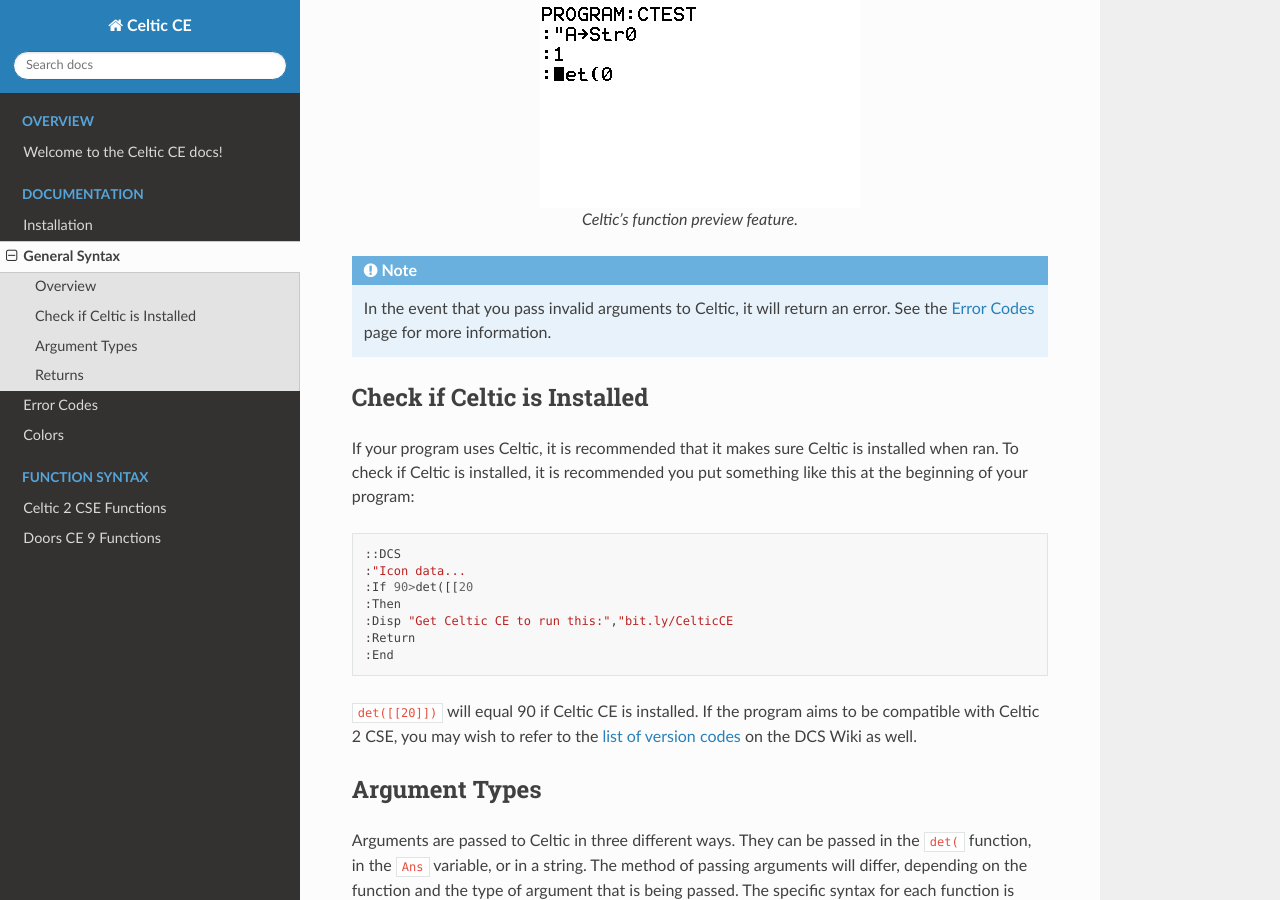
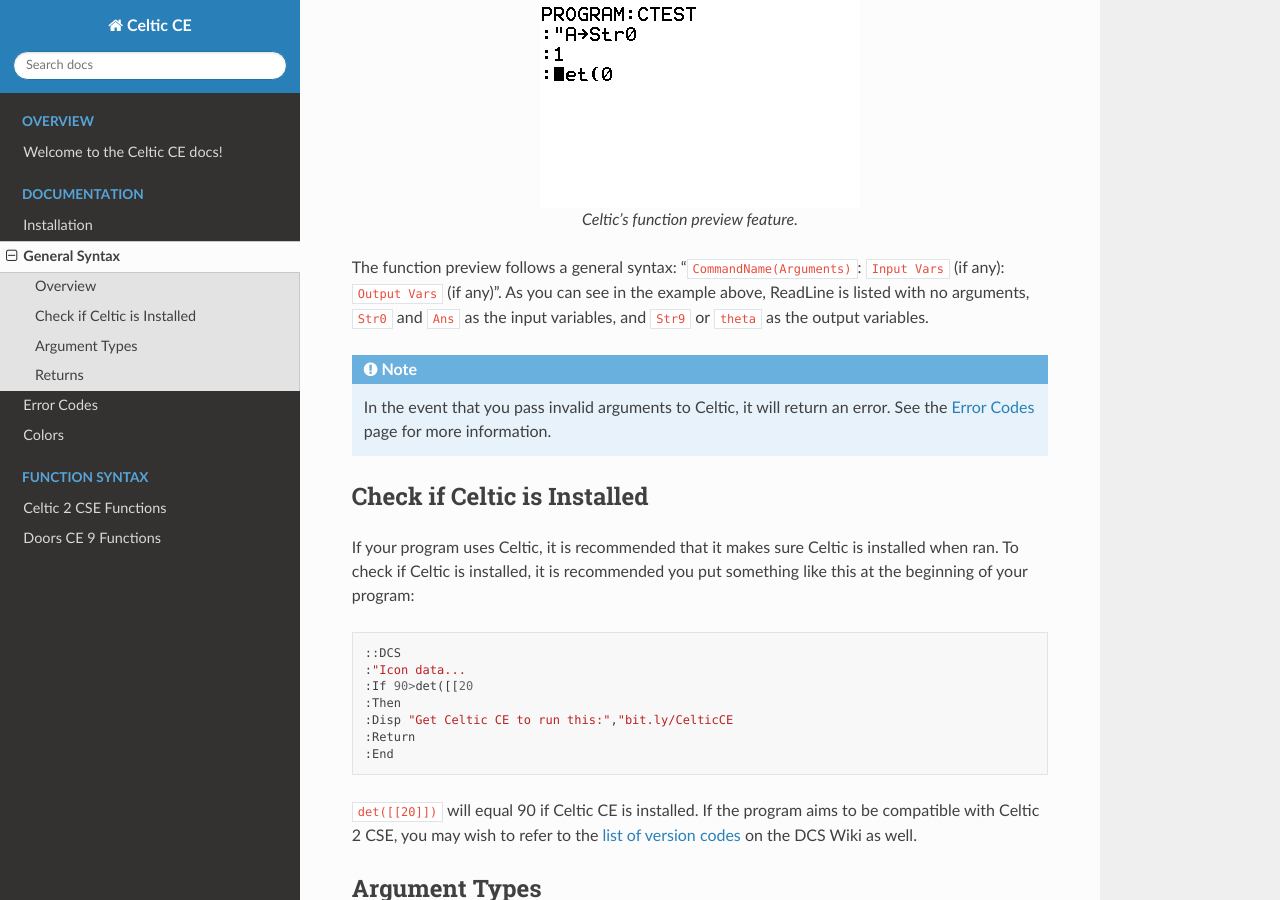
Before and after one commit to RoccoLoxPrograms/CelticCE, a Sphinx documentation site: the page built from docs/gensyntax.rst, in a window 1280 px wide and 900 px high, scrolled down 394 px. Built offline with Sphinx 7.4.7 and the Read the Docs theme 2.0.0, drawn with Linux system fonts in a browser that asks for light colours.

Commit message:
Docs update

```diff
--- a/docs/gensyntax.rst
+++ b/docs/gensyntax.rst
@@ -14,6 +14,8 @@
     :align: center
 
     Celtic's function preview feature.
+
+The function preview follows a general syntax: "``CommandName(Arguments)``: ``Input Vars`` (if any): ``Output Vars`` (if any)". As you can see in the example above, ReadLine is listed with no arguments, ``Str0`` and ``Ans`` as the input variables, and ``Str9`` or ``theta`` as the output variables.
 
 .. note::
     In the event that you pass invalid arguments to Celtic, it will return an error. See the `Error Codes <errorcodes.html>`__ page for more information.
```
Also changed, not shown: 1 other file.
